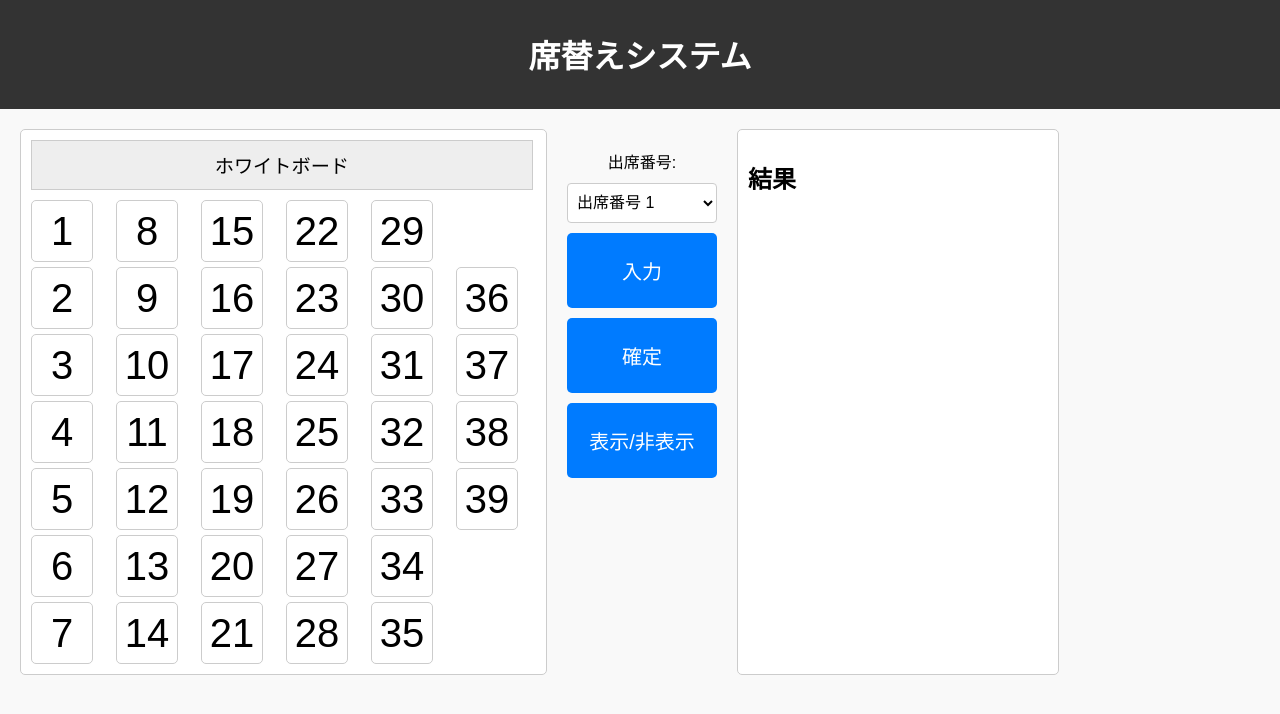
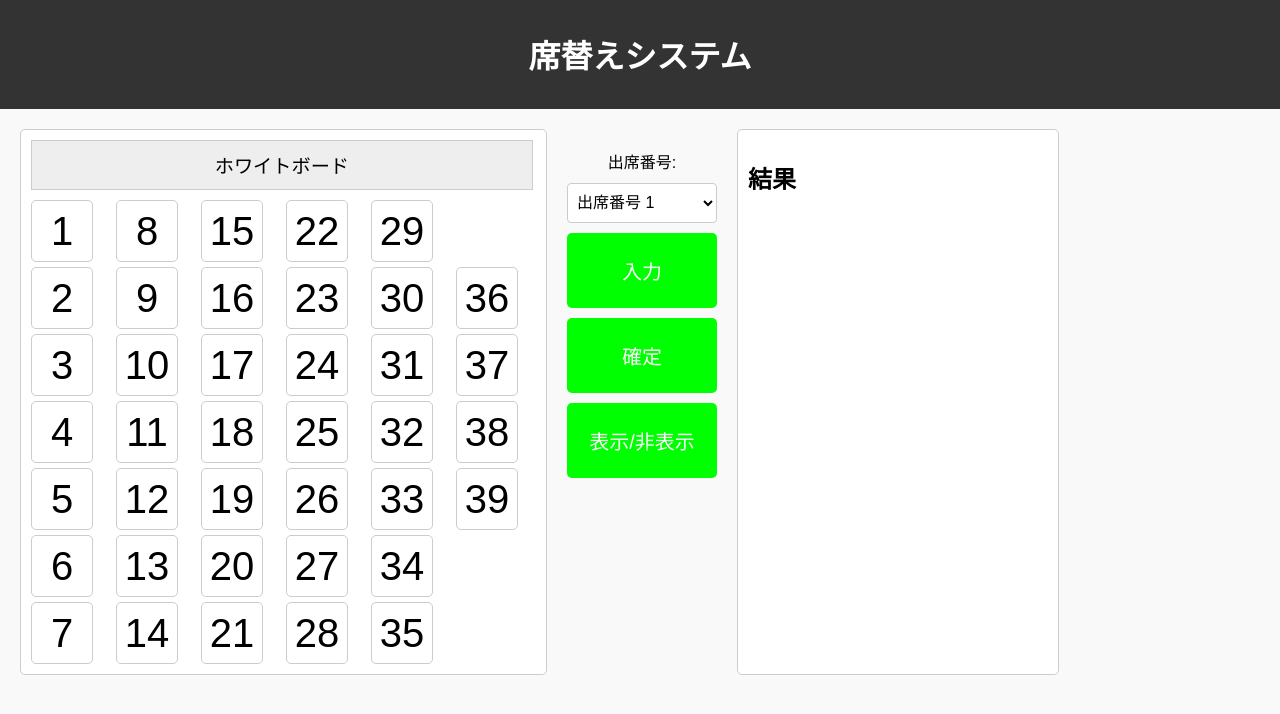
Before and after one commit to KIM819/3425, a plain HTML site: page index.html in a window 1280 px wide. Drawn offline with Linux system fonts and the light colour scheme.

Commit message:
Update style.css

```diff
--- a/style.css
+++ b/style.css
@@ -99,7 +99,7 @@ button {
     font-size: 20px; /* テキストサイズ */
     border-radius: 5px; /* ボタンの角を丸める（オプション） */
     border: none; /* ボーダーを消す（オプション） */
-    background-color: #007bff; /* ボタンの背景色 */
+    background-color: #00ff00; /* ボタンの背景色 */
     color: white; /* テキストの色 */
     cursor: pointer;
     padding: 10px; /* 内側の余白 */
```
